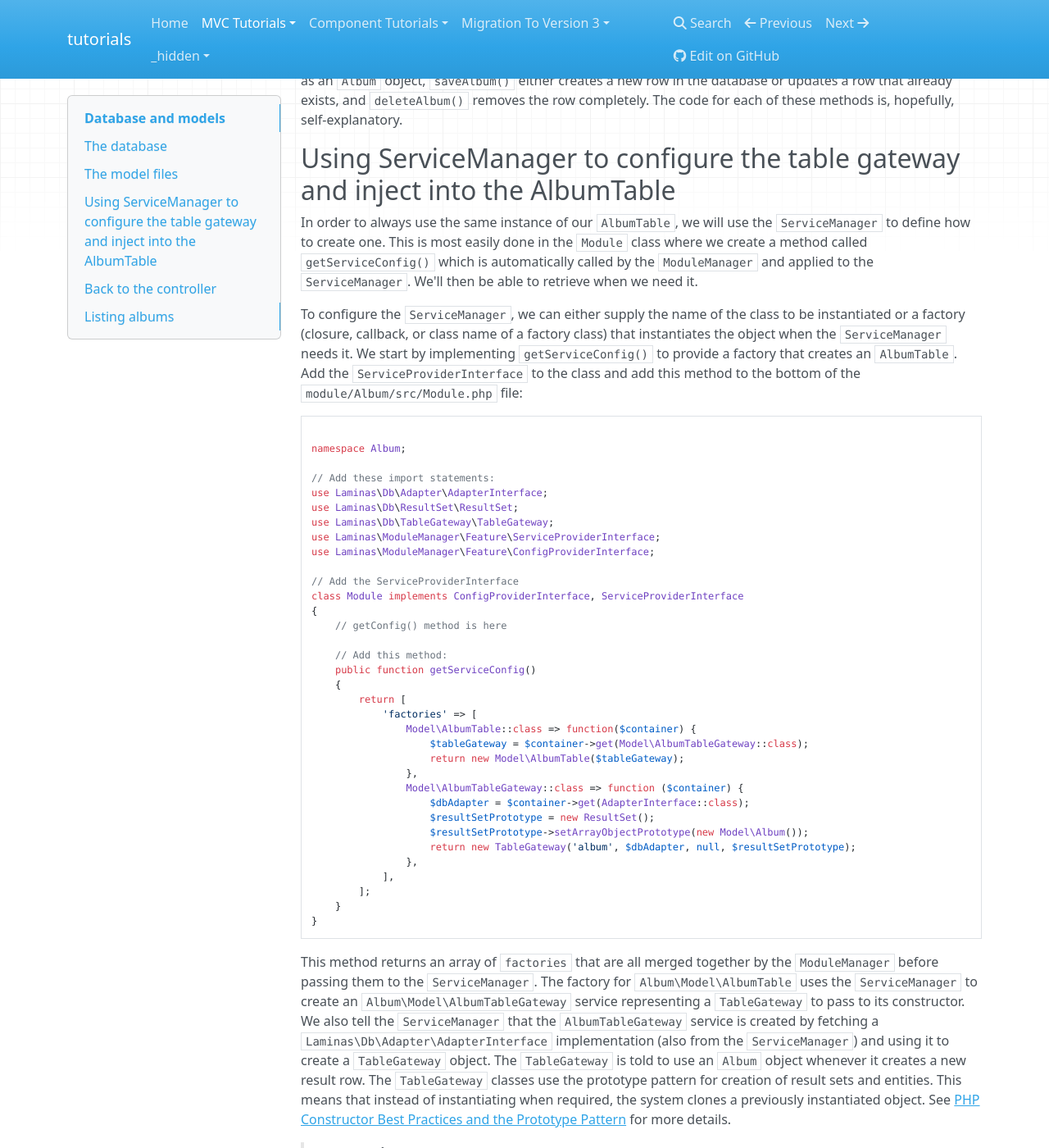
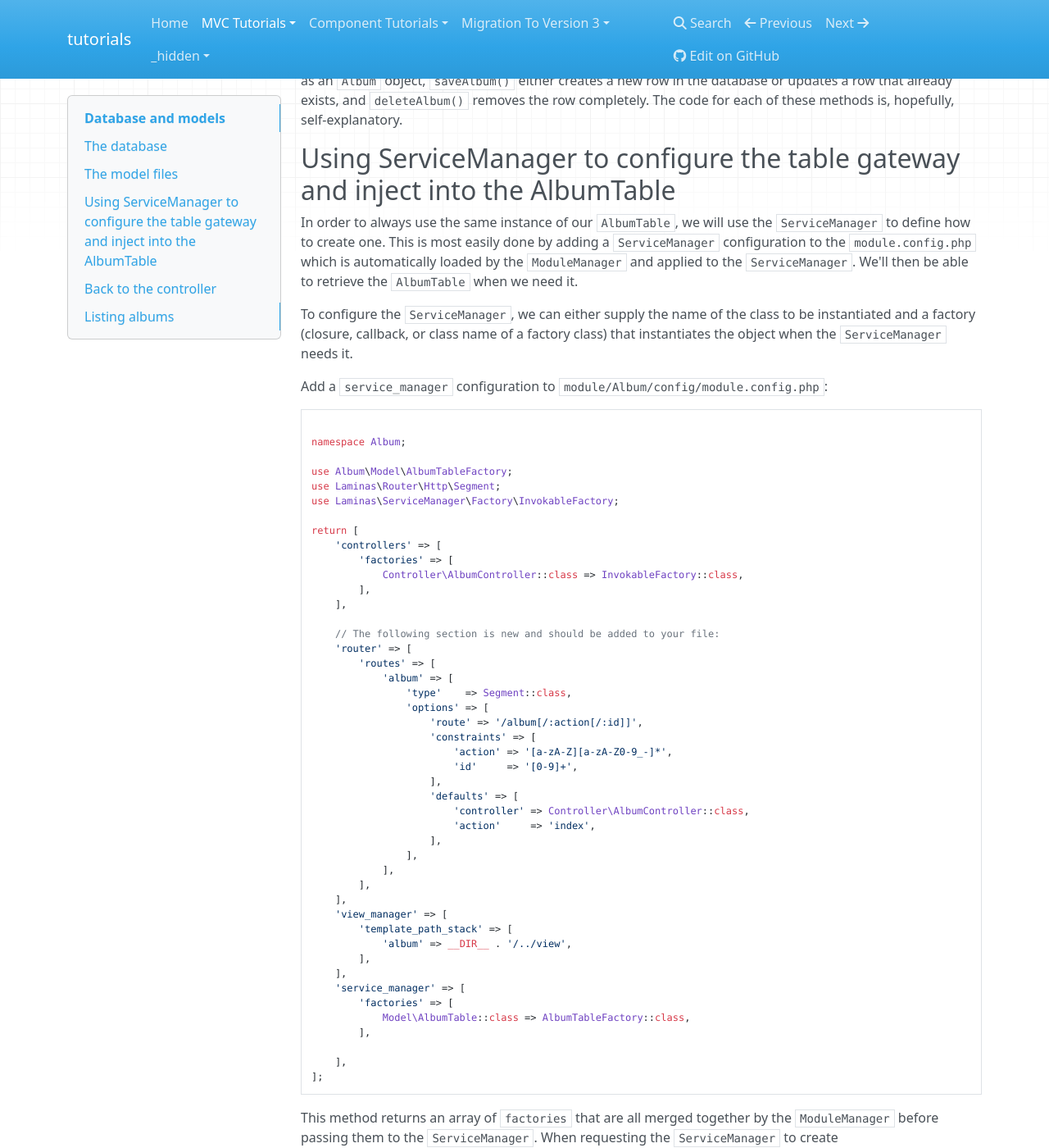
Before and after one commit to laminas/tutorials, an MkDocs documentation site: the page built from docs/book/getting-started/database-and-models.md, in a window 1280 px wide and 1400 px high, scrolled down 2953 px. Shown: the whole window at 82% size. Built offline with MkDocs 1.6.1, drawn with Linux system fonts in a browser that asks for light colours; nearby versions of some CDN libraries; some of the changed text lies outside the part shown.

Commit message:
Simplified the factories. Used module config file. Replaced form elements types by classes
Signed-off-by: Eric Richer <eric.richer@vistoconsulting.com>

`````diff
--- a/docs/book/getting-started/database-and-models.md
+++ b/docs/book/getting-started/database-and-models.md
@@ -199,76 +199,111 @@ of these methods is, hopefully, self-explanatory.
 ## Using ServiceManager to configure the table gateway and inject into the AlbumTable
 
 In order to always use the same instance of our `AlbumTable`, we will use the
-`ServiceManager` to define how to create one. This is most easily done in the
-`Module` class where we create a method called `getServiceConfig()` which is
-automatically called by the `ModuleManager` and applied to the `ServiceManager`.
-We'll then be able to retrieve when we need it.
+`ServiceManager` to define how to create one.
+This is most easily done by adding a `ServiceManager` configuration to the `module.config.php`
+which is automatically loaded by the `ModuleManager` and applied to the `ServiceManager`.
+We'll then be able to retrieve the `AlbumTable` when we need it.
 
 To configure the `ServiceManager`, we can either supply the name of the class to
-be instantiated or a factory (closure, callback, or class name of a factory
-class) that instantiates the object when the `ServiceManager` needs it. We start
-by implementing `getServiceConfig()` to provide a factory that creates an
-`AlbumTable`. Add the `ServiceProviderInterface` to the class and add this method to the bottom of the `module/Album/src/Module.php`
-file:
+be instantiated and a factory (closure, callback, or class name of a factory
+class) that instantiates the object when the `ServiceManager` needs it.
+
+Add a `service_manager` configuration to `module/Album/config/module.config.php`:
 
 <!-- markdownlint-disable MD033 -->
-<pre class="language-php" data-line="3-7,10,15-32"><code>
+<pre class="language-php" data-line="3,38-41"><code>
 namespace Album;
 
-// Add these import statements:
-use Laminas\Db\Adapter\AdapterInterface;
-use Laminas\Db\ResultSet\ResultSet;
-use Laminas\Db\TableGateway\TableGateway;
-use Laminas\ModuleManager\Feature\ServiceProviderInterface;
-use Laminas\ModuleManager\Feature\ConfigProviderInterface;
+use Album\Model\AlbumTableFactory;
+use Laminas\Router\Http\Segment;
+use Laminas\ServiceManager\Factory\InvokableFactory;
 
-// Add the ServiceProviderInterface
-class Module implements ConfigProviderInterface, ServiceProviderInterface
-{
-    // getConfig() method is here
+return [
+    'controllers' => [
+        'factories' => [
+            Controller\AlbumController::class => InvokableFactory::class,
+        ],
+    ],
 
-    // Add this method:
-    public function getServiceConfig()
-    {
-        return [
-            'factories' => [
-                Model\AlbumTable::class => function($container) {
-                    $tableGateway = $container->get(Model\AlbumTableGateway::class);
-                    return new Model\AlbumTable($tableGateway);
-                },
-                Model\AlbumTableGateway::class => function ($container) {
-                    $dbAdapter = $container->get(AdapterInterface::class);
-                    $resultSetPrototype = new ResultSet();
-                    $resultSetPrototype->setArrayObjectPrototype(new Model\Album());
-                    return new TableGateway('album', $dbAdapter, null, $resultSetPrototype);
-                },
+    // The following section is new and should be added to your file:
+    'router' => [
+        'routes' => [
+            'album' => [
+                'type'    => Segment::class,
+                'options' => [
+                    'route' => '/album[/:action[/:id]]',
+                    'constraints' => [
+                        'action' => '[a-zA-Z][a-zA-Z0-9_-]*',
+                        'id'     => '[0-9]+',
+                    ],
+                    'defaults' => [
+                        'controller' => Controller\AlbumController::class,
+                        'action'     => 'index',
+                    ],
+                ],
             ],
-        ];
-    }
-}
+        ],
+    ],
+    'view_manager' => [
+        'template_path_stack' => [
+            'album' => __DIR__ . '/../view',
+        ],
+    ],
+    'service_manager' => [
+        'factories' => [
+            Model\AlbumTable::class => AlbumTableFactory::class,
+        ],
+
+    ],
+];
 </code></pre>
 <!-- markdownlint-enable MD033 -->
 
 This method returns an array of `factories` that are all merged together by the
-`ModuleManager` before passing them to the `ServiceManager`. The factory for
-`Album\Model\AlbumTable` uses the `ServiceManager` to create an
-`Album\Model\AlbumTableGateway` service representing a `TableGateway` to pass to
-its constructor. We also tell the `ServiceManager` that the `AlbumTableGateway`
-service is created by fetching a `Laminas\Db\Adapter\AdapterInterface`
-implementation (also from the `ServiceManager`) and using it to create a
+`ModuleManager` before passing them to the `ServiceManager`. When requesting the `ServiceManager`
+to create `Album\Model\AlbumTable`, the `ServiceManager` will invoke the `AlbumTableFactory` class, which we need to create next.
+
+Let's create the `AlbumTableFactory.php` factory in `module/Album/src/Model`:
+
+````php
+namespace Album\Model;
+
+use Laminas\Db\Adapter\AdapterInterface;
+use Laminas\Db\ResultSet\ResultSet;
+use Laminas\Db\TableGateway\TableGateway;
+use Laminas\ServiceManager\Factory\FactoryInterface;
+use Psr\Container\ContainerInterface;
+
+class AlbumTableFactory implements FactoryInterface
+{
+
+    public function __invoke(ContainerInterface $container, $requestedName, ?array $options = null): AlbumTable
+    {
+        $dbAdapter = $container->get(AdapterInterface::class);
+        $resultSetPrototype = new ResultSet();
+        $resultSetPrototype->setArrayObjectPrototype(new Album());
+        $tableGateway = new TableGateway('album', $dbAdapter, null, $resultSetPrototype);
+        return new AlbumTable($tableGateway);
+    }
+}
+````
+
+The `AlbumTableFactory` factory uses the `ServiceManager` to fetch a `Laminas\Db\Adapter\AdapterInterface`
+implementation (also from the `ServiceManager`) and use it to create a
 `TableGateway` object. The `TableGateway` is told to use an `Album` object
 whenever it creates a new result row. The `TableGateway` classes use the
 prototype pattern for creation of result sets and entities. This means that
 instead of instantiating when required, the system clones a previously
-instantiated object. See
+instantiated object. Then, finally, the factory creates a `AlbumTable` object passing it the `TableGateway` object.
+See
 [PHP Constructor Best Practices and the Prototype Pattern](https://dbglory.wordpress.com/2012/03/10/php-constructor-best-practices-and-the-prototype-pattern/)
 for more details.
 
 > ### Factories
 >
-> The above demonstrates building factories as closures within your module
-> class. Another option is to build the factory as a *class*, and then map the
-> class in your module configuration. This approach has a number of benefits:
+> The above demonstrates building factories as a *class* and mapping the
+> class factory in your module configuration. Another option would have been to use a closure that contains
+> the same code a the `AlbumTableFactory`. Using a class for the factory has a number of benefits:
 >
 > - The code is not parsed or executed unless the factory is invoked.
 > - You can easily unit test the factory to ensure it does what it should.
@@ -363,66 +398,53 @@ class AlbumController extends AbstractActionController
 <!-- markdownlint-enable MD033 -->
 
 Our controller now depends on `AlbumTable`, so we will need to create a factory
-for the controller.  Similar to how we created factories for the model, we'll
-create it in our `Module` class, only this time, under a new method,
-`Album\Module::getControllerConfig()`:
+for the controller that will inject the `AlbumTable`.
+
+Let's create the `AlbumControllerFactory.php` in `module/Album/src/Controller`:
+
+````php
+namespace Album\Controller;
+
+use Album\Model\AlbumTable;
+use Laminas\ServiceManager\Factory\FactoryInterface;
+use Psr\Container\ContainerInterface;
+
+class AlbumControllerFactory implements FactoryInterface
+{
+
+    /**
+     * @inheritDoc
+     */
+    public function __invoke(ContainerInterface $container, $requestedName, ?array $options = null): AlbumController
+    {
+        return new AlbumController(
+            $container->get(AlbumTable::class)
+        );
+    }
+}
+````
+
+Then we can modify the `controllers` section of the `module.config.php` to use the new factory:
 
 <!-- markdownlint-disable MD033 -->
-<pre class="language-php" data-line="6,10,15-27"><code>
+<pre class="language-php" data-line="3,10"><code>
 namespace Album;
 
-use Laminas\Db\Adapter\AdapterInterface;
-use Laminas\Db\ResultSet\ResultSet;
-use Laminas\Db\TableGateway\TableGateway;
-use Laminas\ModuleManager\Feature\ControllerProviderInterface;
-use Laminas\ModuleManager\Feature\ServiceProviderInterface;
-use Laminas\ModuleManager\Feature\ConfigProviderInterface;
-
-// Add the ControllerProviderInterface interface to the class
-class Module implements ConfigProviderInterface, ServiceProviderInterface, ControllerProviderInterface
-{
-    // getConfig() and getServiceConfig() methods are here
-
-    // Add this method:
-    public function getControllerConfig()
-    {
-        return [
-            'factories' => [
-                Controller\AlbumController::class => function($container) {
-                    return new Controller\AlbumController(
-                        $container->get(Model\AlbumTable::class)
-                    );
-                },
-            ],
-        ];
-    }
-}
-</code></pre>
-<!-- markdownlint-enable MD033 -->
-
-Because we're now defining our own factory, we can modify our
-`module.config.php` to remove the definition. Open
-`module/Album/config/module.config.php` and remove the following lines:
-
-<!-- markdownlint-disable MD033 -->
-<pre class="language-php" data-line="3-4,7-12"><code>
-namespace Album;
-
-// Remove this:
-use Laminas\ServiceManager\Factory\InvokableFactory;
+use Album\Controller\AlbumControllerFactory;
+use Album\Model\AlbumTableFactory;
+use Laminas\Router\Http\Segment;
 
 return [
-    // And remove the entire "controllers" section here:
     'controllers' => [
         'factories' => [
-            Controller\AlbumController::class => InvokableFactory::class,
+            Controller\AlbumController::class => AlbumControllerFactory::class
         ],
     ],
 
-    /* ... */
+    // the rest of the code
 ];
+
 </code></pre>
-<!-- markdownlint-enable MD033 -->
 
 We can now access the property `$table` from within our controller whenever we
 need to interact with our model.
`````
Also changed, not shown: other parts of docs/book/getting-started/database-and-models.md (+4 -4 lines), docs/book/getting-started/forms-and-actions.md (+7 -4 lines).
